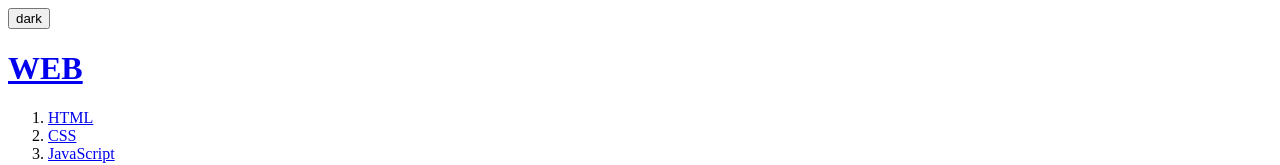
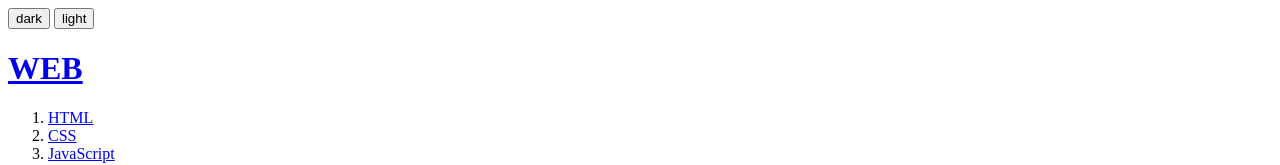
Before and after one commit to guswn2521/elice_javascript, a plain HTML site: page index.html in a window 1280 px wide. Shown: the top 165 px of the page. Drawn offline with Linux system fonts and the light colour scheme.

Commit message:
라이트 버튼 추가

```diff
--- a/index.html
+++ b/index.html
@@ -10,6 +10,10 @@
   <input type="button" value="dark" onclick="
     document.querySelector('body').style.backgroundColor='black';
     document.querySelector('body').style.color='white';
+    ">
+    <input type="button" value="light" onclick="
+    document.querySelector('body').style.backgroundColor='white';
+    document.querySelector('body').style.color='black';
     ">
   <h1><a href="index.html"> WEB</a></h1>
   <ol>
```
